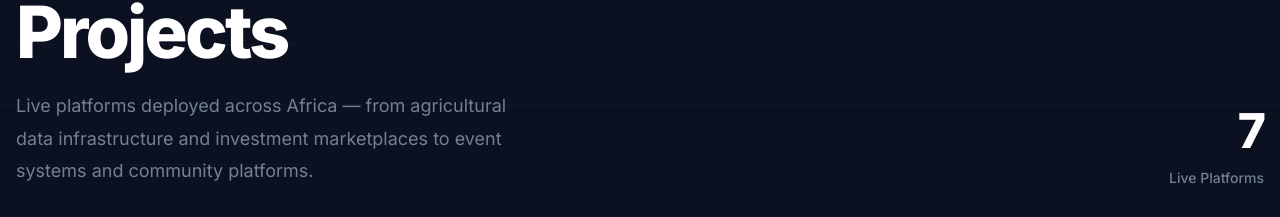
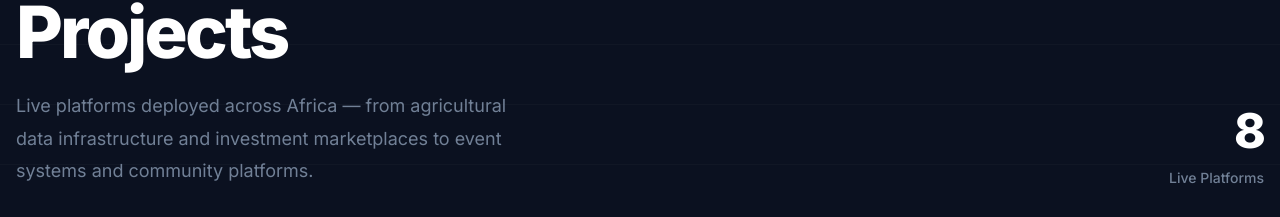
Before and after one commit to Joshua-Coded/New_Portfolio, a Next.js app in the folder joshua-portfolio/: page /projects in a window 1280 px wide. Shown: the part 196-413 px from the top of the page. Built offline with nearby package versions, Linux system fonts and the light colour scheme.

Commit message:
project 8

```diff
--- a/joshua-portfolio/app/projects/page.tsx
+++ b/joshua-portfolio/app/projects/page.tsx
@@ -22,6 +22,7 @@ import {
   FaClipboardList,
   FaBuilding,
   FaLeaf,
+  FaGraduationCap,
 } from 'react-icons/fa'
 
 const allProjects = [
@@ -147,6 +148,26 @@ const allProjects = [
   },
   {
     id: 7,
+    icon: FaGraduationCap,
+    category: 'EdTech / Web3',
+    accent: '#7C3AED',
+    gradientFrom: '#2e1065',
+    gradientTo: '#7c3aed',
+    title: 'Student Opportunity Board',
+    subtitle: 'Peer-to-Peer Opportunities — Powered by Crypto',
+    description:
+      'A peer-to-peer platform where students post and apply for opportunities — from gigs to internships — and get paid seamlessly via cryptocurrency. Bridges the gap between student talent and real-world demand with Web3-native payments.',
+    stats: [
+      { value: 'P2P', label: 'Student Network' },
+      { value: 'Crypto', label: 'Payments' },
+      { value: 'Live', label: 'Platform' },
+    ],
+    tech: ['Next.js', 'TypeScript', 'Web3', 'Crypto Payments'],
+    href: 'https://student-opportunity-board-smzb.vercel.app/',
+    image: '/projects/student-opportunity-board.png',
+  },
+  {
+    id: 8,
     icon: FaCheckCircle,
     category: 'Corporate Platform',
     accent: '#DC2626',
```
Also changed, not shown: joshua-portfolio/public/projects/student-opportunity-board.png (added).
